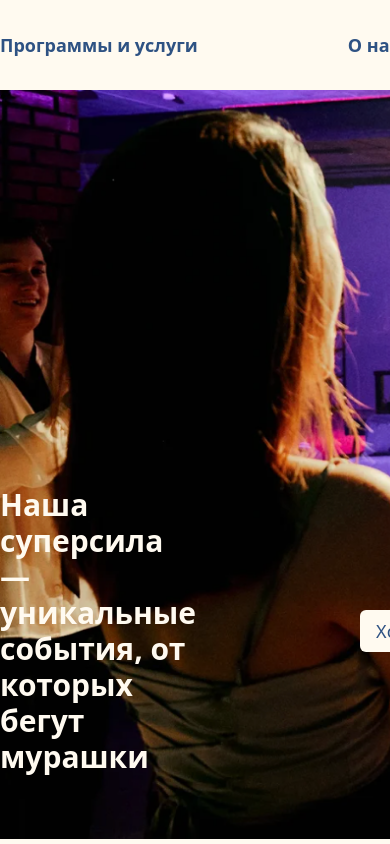
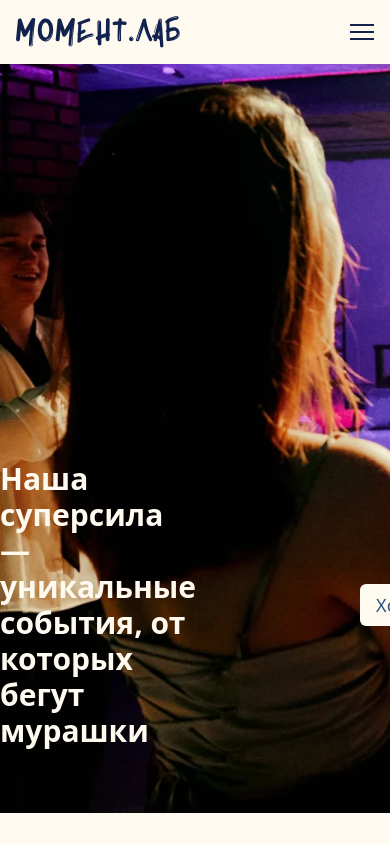
Before and after one commit to L0veR1ck/moment-lab, a React (Vite) app in the folder front/: page / in a window 390 px wide. Shown: the top 844 px of the page. Built offline with nearby package versions, Linux system fonts and the light colour scheme.

Commit message:
адаптив хедер

```diff
--- a/front/src/components/layout/header/header.tsx
+++ b/front/src/components/layout/header/header.tsx
@@ -6,11 +6,14 @@ import ModalForm from '../../ui/modal-form/modal-form';
 import DropMenu from '../../common/drop-menu/drop-menu';
 import { ROUTES } from '../../../consts/routes';
 import { useToggle } from '../../../shared/hooks/useToggle';
+import MobileMenu from './mobile-menu';
+import BurgerButton from '../../ui/burger/burger';
 
 function Header() {
   const [isDropOpen, setDropOpen] = useState({ programs: false, about: false });
   const wrapperRef = useRef<HTMLLIElement | null>(null);
   const modal = useToggle();
+  const [isBurgerOpen, setBurgerOpen] = useState(false);
 
   useEffect(() => {
     function handleDocumentClick(e: MouseEvent) {
@@ -26,8 +29,9 @@ function Header() {
   }, []);
 
   return (
-    <header className="sticky top-0 z-2 bg-[var(--color-beige)]/95 transition-shadow  w-full duration-300">
-      <div className="flex justify-between items-center w-full py-[24px] max-w-[1280px] mx-auto">
+    <>
+      <header className="sticky top-0 z-20 bg-[var(--color-beige)]/95 backdrop-blur transition-shadow w-full">
+        <div className="flex justify-between items-center w-full max-w-[1280px] mx-auto px-4 md:px-6 py-4 md:py-6">
           <Link
             to={ROUTES.MAIN}
             className="cursor-pointer hover:text-[var(--color-dark-blue)] block"
@@ -35,8 +39,8 @@ function Header() {
             <img className="h-[32px]" src={logo} alt="Moment Lab Logo" />
           </Link>
 
-        <nav ref={wrapperRef} className="flex items-center">
-          <ul className="flex gap-x-[150px] items-center text-nowrap">
+          <nav ref={wrapperRef} className="hidden md:flex items-center">
+            <ul className="flex gap-x-[120px] items-center text-nowrap">
               <li>
                 <DropMenu
                   label="Программы и услуги"
@@ -89,10 +93,23 @@ function Header() {
             </ul>
           </nav>
 
-        <Button text="Связатьcя" onClick={modal.open} />
+          <Button
+            text="Связаться"
+            onClick={modal.open}
+            className="hidden md:block"
+          />
+          <div className="relative md:hidden">
+            <BurgerButton onClick={() => setBurgerOpen((s) => !s)} />
+
+            <MobileMenu
+              isOpen={isBurgerOpen}
+              onClose={() => setBurgerOpen(false)}
+            />
+          </div>
+        </div>
         {modal.isOpen && <ModalForm onClose={modal.close} />}
-      </div>
       </header>
+    </>
   );
 }
 
--- /dev/null
+++ b/front/src/components/layout/header/mobile-menu.tsx
@@ -0,0 +1,52 @@
+import { Link } from 'react-router-dom';
+import { ROUTES } from '../../../consts/routes';
+
+type MobileMenuProps = {
+  isOpen: boolean;
+  onClose: () => void;
+};
+
+function MobileMenu({ isOpen, onClose }: MobileMenuProps) {
+  if (!isOpen) return null;
+
+  return (
+    <div
+      className="absolute right-0 top-full mt-2 z-30
+                    bg-[var(--color-beige)]
+                    rounded-sm
+                    shadow-[0_6px_14px_rgba(0,0,0,0.25)]
+                    p-4
+                    w-[220px]
+                    flex flex-col gap-3
+                    text-sm text-[var(--color-blue)]"
+    >
+      <div>
+        <p className="font-semibold mb-2">Программы и услуги</p>
+        <ul className="flex flex-col gap-1 pl-2">
+          <Link to={ROUTES.PRIVATE_EVENTS} onClick={onClose}>
+            Частные мероприятия
+          </Link>
+          <Link to={ROUTES.CORPORATE_EVENTS} onClick={onClose}>
+            Корпоративные мероприятия
+          </Link>
+          <Link to={ROUTES.SCHOOL_EVENTS} onClick={onClose}>
+            Интерактивы
+          </Link>
+          <Link to={ROUTES.RENT} onClick={onClose}>
+            Аренда помещений
+          </Link>
+        </ul>
+      </div>
+
+      <Link to="/about-moment-lab" onClick={onClose} className="font-semibold">
+        О Момент.Лаб
+      </Link>
+
+      <Link to="/events" onClick={onClose} className="font-semibold">
+        Портфолио
+      </Link>
+    </div>
+  );
+}
+
+export default MobileMenu;
--- /dev/null
+++ b/front/src/components/ui/burger/burger.tsx
@@ -0,0 +1,20 @@
+type BurgerButtonProps = {
+  onClick: () => void;
+  className?: string;
+};
+
+function BurgerButton({ onClick, className = '' }: BurgerButtonProps) {
+  return (
+    <button
+      className={`flex flex-col gap-[5px] md:hidden ${className}`}
+      onClick={onClick}
+      aria-label="Открыть меню"
+    >
+      <span className="w-6 h-[2px] bg-[var(--color-dark-blue)]" />
+      <span className="w-6 h-[2px] bg-[var(--color-dark-blue)]" />
+      <span className="w-6 h-[2px] bg-[var(--color-dark-blue)]" />
+    </button>
+  );
+}
+
+export default BurgerButton;
--- a/front/src/components/ui/button/button.tsx
+++ b/front/src/components/ui/button/button.tsx
@@ -3,14 +3,18 @@ type ButtonProps = {
   onClick?: (event: React.MouseEvent<HTMLButtonElement>) => void;
   theme?: string;
   width?: string;
+  className?: string;
 };
 
-function Button({ text, onClick, theme, width }: ButtonProps) {
+function Button({ text, onClick, theme, width, className = '' }: ButtonProps) {
   const dark = `bg-[var(--color-blue)] text-[var(--color-beige)] hover:bg-[var(--color-dark-blue)] font-normal text-lg rounded-md px-[16px] py-[12px] leading-none cursor-pointer whitespace-nowrap ${width}`;
   const light = `bg-[var(--color-beige)] text-[var(--color-blue)] hover:bg-[#FFE6DA] font-normal text-lg rounded-md px-[16px] py-[12px] leading-none cursor-pointer whitespace-nowrap ${width}`;
 
   return (
-    <button onClick={onClick} className={theme === 'light' ? light : dark}>
+    <button
+      onClick={onClick}
+      className={`${theme === 'light' ? light : dark} ${className}`}
+    >
       {text}
     </button>
   );
```
Lines whose indentation alone changed are shown as unchanged.
